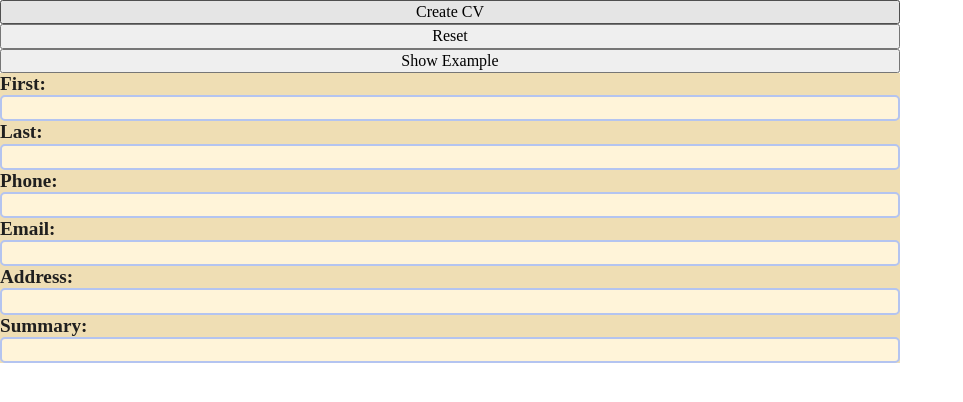
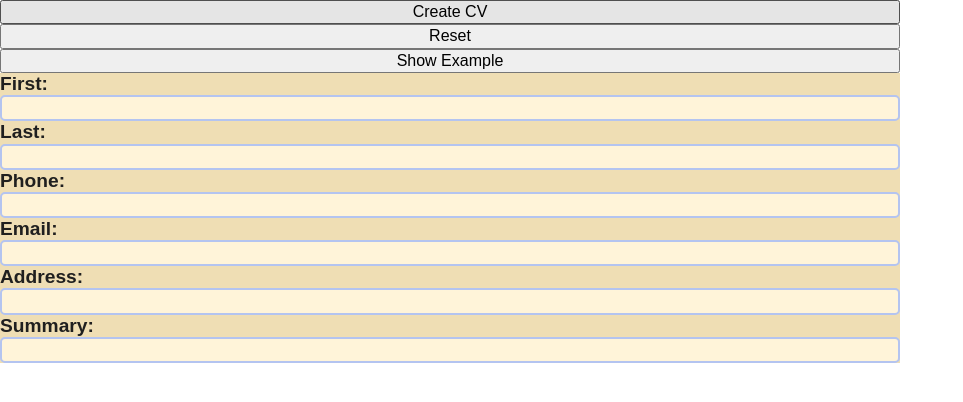
Before and after one commit to xincryptedx/cv-creator, a React (Vite) app: page / in a window 1280 px wide. Shown: the top 402 px of the page, without its empty margins (0-963 px from the left). Built offline with nearby package versions, Linux system fonts and the light colour scheme.

Commit message:
Change app module to base styles and import as css

```diff
--- a/src/main.jsx
+++ b/src/main.jsx
@@ -2,10 +2,10 @@ import React from "react";
 import ReactDOM from "react-dom/client";
 import App from "./App.jsx";
 import "normalize.css";
-import styles from "./style/App.module.css";
+import "./style/baseStyles.css";
 
 ReactDOM.createRoot(document.getElementById("root")).render(
   <React.StrictMode>
-    <App className={styles.app} />
+    <App />
   </React.StrictMode>
 );
--- /dev/null
+++ b/src/style/baseStyles.css
@@ -0,0 +1,3 @@
+body {
+  font-family: Arial, Helvetica, sans-serif;
+}
```
Also changed, not shown: src/style/App.module.css (deleted).
